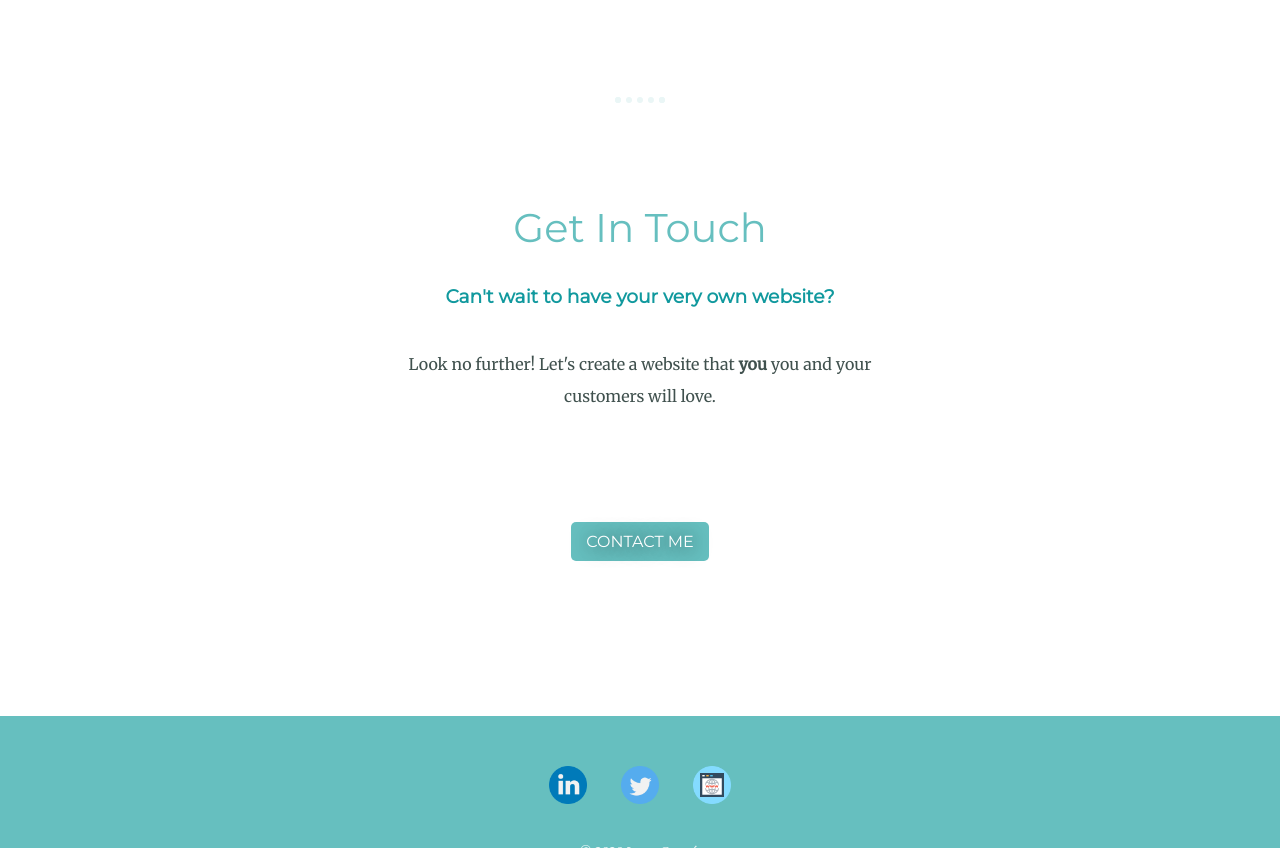
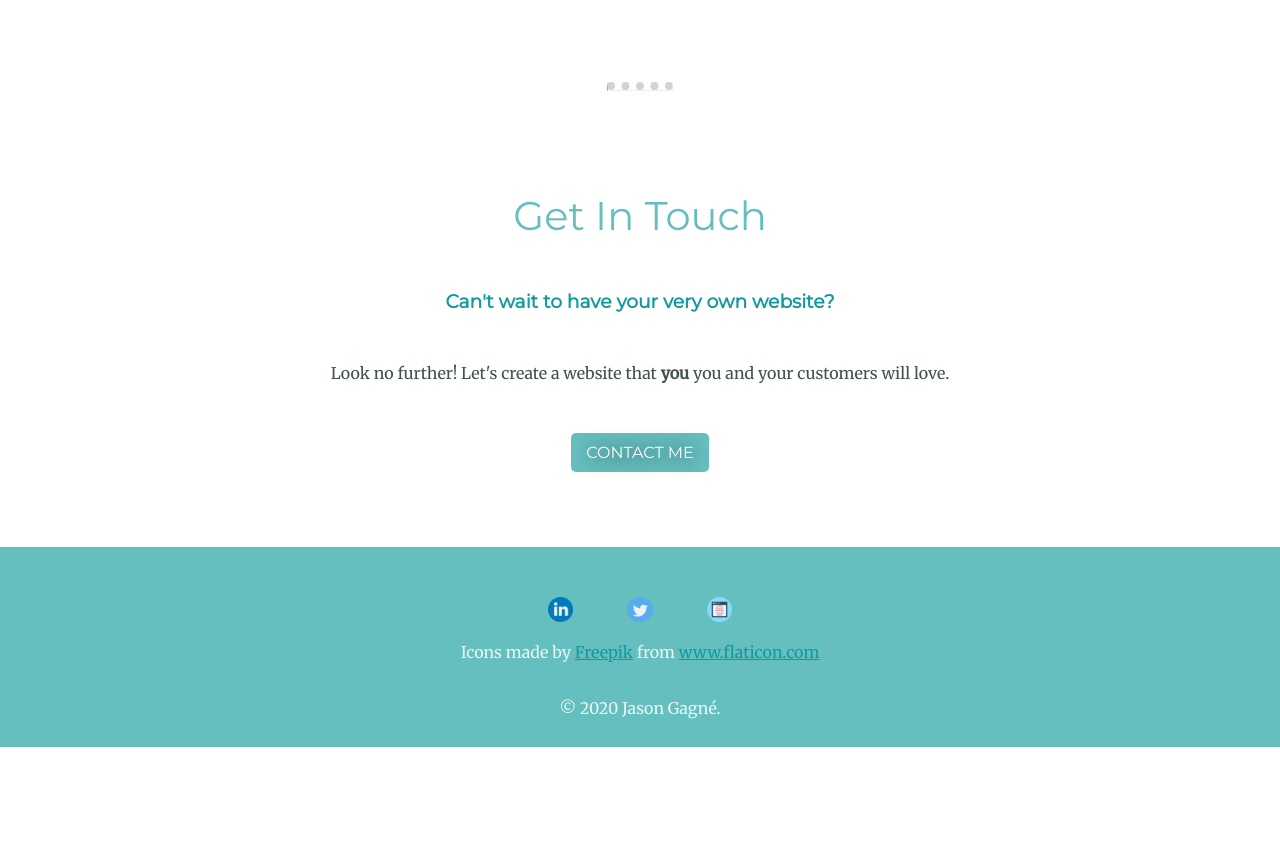
Before and after one commit to jasgagne/personal-site, a plain HTML site: page index.html in a window 1280 px wide. Shown: the part 1952-2800 px from the top of the page. After the commit the page ends 2699 px from the top, so only its background shows below. Drawn offline with Linux system fonts and the light colour scheme.

Commit message:
Added Favicon Attribute to author in the footer.

```diff
--- a/css/styles.css
+++ b/css/styles.css
@@ -1,5 +1,4 @@
 body {
-  color: #40514e;
   font-family: 'Merriweather', serif;
   margin: 0;
   text-align: center;
@@ -29,15 +28,13 @@ a {
 }
 
 p {
-
-  line-height: 2;
+  color: #40514e;
 }
 
 hr {
-  border: dotted #eaf6f6 6px;
-  border-bottom: none;
+  border-top: 8px dotted lightgray;
+  width: 5%;
   margin: 100px auto;
-  width: 3%;
 }
 
 .top-container {
@@ -46,26 +43,27 @@ hr {
   position: relative;
 }
 
-.middle-container {
-  margin: 80px 0;
+.profile {
+  line-height: 2;
+  margin: 0 auto;
+  width: 30%;
 }
 
 .profile-img {
+  margin-top: 50px;
   border-radius: 100%;
-
 }
 
 .greeting {
-  margin-top: 25px;
+  margin-top: 0;
 }
 
-.intro {
-  margin: auto;
-  width: 30%;
+.middle-container {
+  position: relative;
 }
 
-.course {
-  color: black;
+.bottom-container p {
+  color: #eaf6f6;
 }
 
 .programmer {
@@ -103,9 +101,17 @@ hr {
   width: 20%;
 }
 
-.contact-message {
-  width: 40%;
-  margin: 40px auto 60px;
+.contact-me h2 {
+  margin-top: 100px;
+}
+
+.contact-me h3 {
+  margin: 50px auto;
+}
+
+.contact-me p {
+  width: 50%;
+  margin: 0 auto;
 }
 
 .btn {
@@ -136,14 +142,19 @@ hr {
 }
 
 .bottom-container {
-  padding: 50px 0 20px;
+  padding: 50px 0 0 0;
   background-color: #66BFBF;
-  height: 100px;
+  height: 150px;
+  margin-bottom: 0;
+}
+
+.bottom-container p {
+  padding-bottom: 20px;
+  /* margin-top: 30px; */
 }
 
 .footer-img {
-  margin: 0 15px;
-  width: 3%;
+  width: 2%;
 }
 
 .footer-img:hover {
@@ -155,8 +166,11 @@ hr {
   box-shadow: 0 0 10px #eaf6f6;
 }
 
-.copyright {
+.footer-link {
+  padding: 0 25px;
+  text-decoration: none;
+}
+
+.footer-link:hover {
   color: #eaf6f6;
-  font-size: .75rem;
-  padding: 20px 0;
 }
--- a/index.html
+++ b/index.html
@@ -43,7 +43,8 @@
     <div class="contact-me">
       <h2>Get In Touch</h2>
       <h3>Can't wait to have your very own website?</h3>
-      <p class="contact-message">Look no further! Let's create a website that <strong>you</strong> you and your customers will love.</p>
+      <p class="contact-message">Look no further! Let's create a website that <strong>you</strong> you and your
+        customers will love.</p>
       <a class="btn" href="mailto:jas.gagne@gmail.com">CONTACT ME</a>
     </div>
   </div>
@@ -55,6 +56,8 @@
     <a class="footer-link" href="https://twitter.com/"><img class="footer-img" src="images/social/twitter.png"
         alt="twitter"></a>
     <a class="footer-link" href="#"><img class="footer-img" src="images/web-design/browser-5.png" alt="website"></a>
+    <p>Icons made by <a href="https://www.flaticon.com/authors/freepik" title="Freepik">Freepik</a> from <a
+        href="https://www.flaticon.com/" title="Flaticon">www.flaticon.com</a></p>
     <p class="copyright">© <script>
         document.write(new Date().getFullYear());
       </script> Jason Gagn&eacute;.</p>
```
